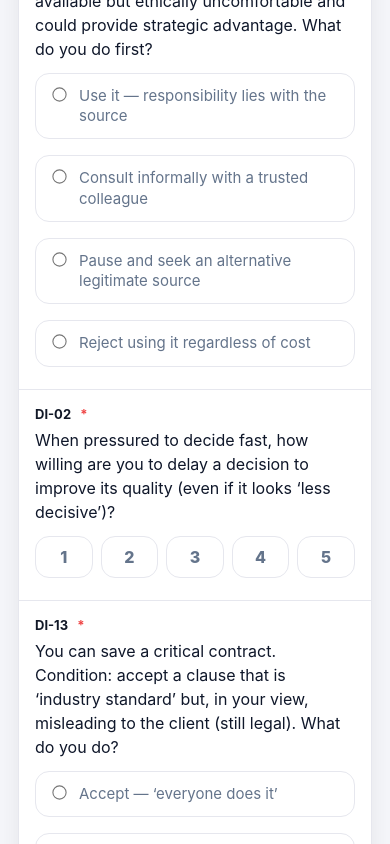
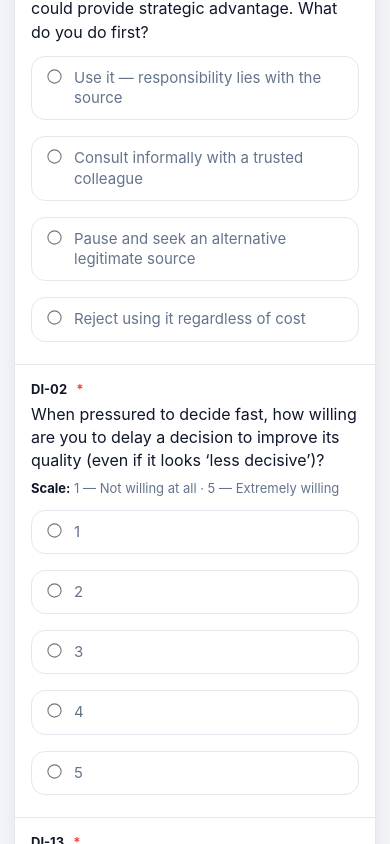
Before and after one commit to robertelprofesor-pixel/lrid-assessment-clean, a website: page index.html in a window 390 px wide. Shown: the part 660-1504 px from the top of the page. Drawn offline with Linux system fonts and the light colour scheme.

Commit message:
Update index.html

```diff
--- a/index.html
+++ b/index.html
@@ -27,14 +27,16 @@
     }
     a{color:var(--primary); text-decoration:none}
     a:hover{text-decoration:underline}
-    .wrap{max-width:980px; margin:0 auto; padding:28px 18px 80px;}
+
+    .wrap{max-width:980px; margin:0 auto; padding:22px 16px 80px;}
+
     .topbar{
       position:sticky; top:0; z-index:20;
       backdrop-filter:saturate(140%) blur(8px);
       background:rgba(246,247,251,.78);
       border-bottom:1px solid rgba(230,231,238,.7);
     }
-    .topbar-inner{max-width:980px; margin:0 auto; padding:14px 18px;}
+    .topbar-inner{max-width:980px; margin:0 auto; padding:12px 16px;}
     .titleRow{display:flex; gap:14px; align-items:flex-start; justify-content:space-between;}
     .brand{display:flex; gap:12px; align-items:center}
     .logo{
@@ -45,6 +47,7 @@
     }
     h1{font-size:22px; line-height:1.2; margin:0}
     .subtitle{margin:4px 0 0; color:var(--muted); font-size:14.5px}
+
     .pill{
       display:inline-flex; align-items:center; gap:8px;
       border:1px solid var(--border);
@@ -56,19 +59,22 @@
       white-space:nowrap;
     }
     .dot{width:8px; height:8px; border-radius:999px; background:var(--ok)}
+
     .card{
       background:var(--card);
       border:1px solid var(--border);
       border-radius:var(--radius);
       box-shadow:var(--shadow);
     }
-    .section{margin-top:18px}
+    .section{margin-top:16px}
     .cardPad{padding:18px}
+
     .grid2{display:grid; grid-template-columns:1fr 1fr; gap:14px}
     @media (max-width: 820px){ .grid2{grid-template-columns:1fr} }
 
     label{display:block; font-size:13px; color:var(--muted); margin:0 0 6px}
     .req{color:var(--danger); font-weight:700; margin-left:6px}
+
     input[type="text"], input[type="email"]{
       width:100%;
       height:44px;
@@ -85,16 +91,25 @@
     }
 
     .progressRow{display:flex; align-items:center; justify-content:space-between; gap:12px; margin-top:10px}
-    .progressText{font-size:13px; color:var(--muted)}
+    .progressText{font-size:13px; color:var(--muted); white-space:nowrap}
     .bar{height:10px; border-radius:999px; background:#eef2ff; border:1px solid var(--border); overflow:hidden; flex:1}
     .bar > div{height:100%; width:0%; background:linear-gradient(90deg, #2563eb, #60a5fa); border-radius:999px}
 
     .qCard{padding:16px; border-top:1px solid var(--border)}
     .qHead{display:flex; align-items:flex-start; justify-content:space-between; gap:12px}
     .qId{font-weight:700; font-size:13px; color:#111827}
-    .qText{margin:6px 0 0; font-size:17px; line-height:1.55}
-    .qMeta{margin-top:6px; font-size:13px; color:var(--muted)}
+    .qText{margin:6px 0 0; font-size:16px; line-height:1.45}
+
+    .scaleHint{
+      margin-top:8px;
+      font-size:13px;
+      color:var(--muted);
+      line-height:1.35;
+    }
+    .scaleHint strong{color:#0f172a; font-weight:700}
+
     .options{display:grid; gap:10px; margin-top:12px}
+
     .opt{
       display:flex; gap:10px; align-items:flex-start;
       border:1px solid var(--border);
@@ -105,7 +120,7 @@
     .opt:hover{border-color:rgba(37,99,235,.35)}
     .opt input{margin-top:2px; transform:scale(1.1)}
     .opt .optText{font-size:15px; line-height:1.35}
-    .hint{font-size:13px; color:var(--muted); margin-top:10px}
+
     .actions{
       display:flex; gap:12px; justify-content:flex-end; align-items:center;
       padding:16px; border-top:1px solid var(--border);
@@ -130,6 +145,8 @@
       color:#fff;
     }
     .btnPrimary:hover{background:var(--primary2)}
+    .btn:disabled{opacity:.65; cursor:not-allowed}
+
     .errorBox{
       margin-top:14px;
       border:1px solid rgba(239,68,68,.35);
@@ -141,6 +158,7 @@
       display:none;
       white-space:pre-wrap;
     }
+
     .footerNote{
       padding:12px 18px 0;
       color:var(--muted);
@@ -148,54 +166,20 @@
       line-height:1.45;
     }
 
-    /* ===== Likert (scale 1–5) readability ===== */
-    .scaleWrap{ margin-top:12px; }
-    .scaleAnchors{
-      display:flex;
-      justify-content:space-between;
-      gap:12px;
-      margin:6px 0 10px;
-      font-size:13px;
-      line-height:1.35;
-      color:var(--muted);
-    }
-    .scaleRow{
-      display:grid;
-      grid-template-columns: repeat(5, minmax(56px, 1fr));
-      gap:10px;
-      align-items:stretch;
-    }
-    .scaleItem{ position:relative; }
-    .scaleItem input{
-      position:absolute;
-      opacity:0;
-      pointer-events:none;
-    }
-    .scalePill{
-      border:1px solid var(--border);
-      border-radius:14px;
-      padding:12px 0;
-      text-align:center;
-      font-weight:800;
-      font-size:18px;
-      background:#fff;
-      cursor:pointer;
-      user-select:none;
-      transition: transform .04s ease, border-color .12s ease, box-shadow .12s ease;
-    }
-    .scalePill:hover{
-      transform: translateY(-1px);
-      box-shadow:0 6px 16px rgba(17,24,39,.08);
-      border-color:rgba(37,99,235,.35);
-    }
-    .scaleItem input:checked + .scalePill{
-      border-color:rgba(37,99,235,.85);
-      box-shadow:0 0 0 4px rgba(37,99,235,.15);
-    }
-    @media (max-width: 720px){
-      .scaleRow{ grid-template-columns: repeat(5, minmax(44px, 1fr)); gap:8px; }
-      .scalePill{ font-size:16px; padding:10px 0; }
-      .qText{ font-size:16px; line-height:1.5; }
+    /* Mobile tuning */
+    @media (max-width: 520px){
+      .topbar-inner{padding:12px 14px;}
+      .wrap{padding:18px 14px 72px;}
+      h1{font-size:20px;}
+      .subtitle{font-size:13.5px;}
+      .pill{padding:7px 10px; font-size:12.5px;}
+      .progressRow{flex-direction:column; align-items:stretch; gap:8px;}
+      .progressText{white-space:normal;}
+      .qText{font-size:16px;}
+      .opt{padding:11px 11px;}
+      .opt .optText{font-size:15px;}
+      .actions{flex-direction:column-reverse; align-items:stretch;}
+      .btn{width:100%;}
     }
   </style>
 </head>
@@ -310,7 +294,7 @@
     if(Array.isArray(cfg)) return cfg;
     if(cfg && Array.isArray(cfg.questions)) return cfg.questions;
 
-    // dimension-based: { meta, dimensions:[{id,name,questions:[...]}] }
+    // Dimension-based: { meta, dimensions:[{id,name,questions:[...]}] }
     if(cfg && Array.isArray(cfg.dimensions)){
       const out = [];
       for(const d of cfg.dimensions){
@@ -326,6 +310,28 @@
       return out;
     }
     return [];
+  }
+
+  // -----------------------------
+  // Scale anchors (per-question overrides)
+  // -----------------------------
+  const SCALE_ANCHOR_OVERRIDES = {
+    "DI-02": { min: "Not willing at all", max: "Extremely willing" },
+    "MA-06": { min: "Never", max: "Very often" }
+    // RP-04 is already self-describing in question text; no override needed.
+  };
+
+  function getScaleAnchors(q){
+    const qid = q.id || q.question_id || "";
+    if(SCALE_ANCHOR_OVERRIDES[qid]) return SCALE_ANCHOR_OVERRIDES[qid];
+
+    // If question text already includes anchors like "(1 = ...; 5 = ...)" or "(1 = ...; 5 = ...)"
+    // we do not add another line to avoid duplication.
+    const t = String(q.text || "");
+    const hasAnchors = /\b1\s*=\s*.+\b5\s*=\s*/i.test(t) || /\b1\s*=\s*.+\b5\s*=\s*/i.test(t);
+    if(hasAnchors) return null;
+
+    return null;
   }
 
   // -----------------------------
@@ -389,67 +395,6 @@
     updateProgress();
   }
 
-  function extractAnchorsFromText(text){
-    // (1 = calm mobilization; 5 = irritation / short fuse)
-    const m = String(text || "").match(/\(\s*1\s*=\s*([^;]+)\s*;\s*5\s*=\s*([^)]+)\)/i);
-    if(!m) return null;
-    return { left: m[1].trim(), right: m[2].trim() };
-  }
-
-  function stripAnchorsFromText(text){
-    return String(text || "").replace(/\s*\(\s*1\s*=\s*[^;]+\s*;\s*5\s*=\s*[^)]+\)\s*/i, "").trim();
-  }
-
-  function renderScaleLikert(q){
-    const qId = q.id || q.question_id;
-    const min = (q.scale?.min ?? 1);
-    const max = (q.scale?.max ?? 5);
-
-    const wrap = document.createElement("div");
-    wrap.className = "scaleWrap";
-
-    const anchors = q.anchors || extractAnchorsFromText(q.text);
-
-    if(anchors){
-      const a = document.createElement("div");
-      a.className = "scaleAnchors";
-      a.innerHTML = `<span><strong>1</strong> — ${escapeHtml(anchors.left)}</span>
-                     <span><strong>5</strong> — ${escapeHtml(anchors.right)}</span>`;
-      wrap.appendChild(a);
-    }
-
-    const row = document.createElement("div");
-    row.className = "scaleRow";
-
-    for(let v=min; v<=max; v++){
-      const item = document.createElement("label");
-      item.className = "scaleItem";
-
-      const input = document.createElement("input");
-      input.type = "radio";
-      input.name = qId;
-      input.value = String(v);
-      input.checked = (state.answers[qId] === String(v));
-
-      input.addEventListener("change", () => {
-        state.answers[qId] = String(v);
-        saveDraft();
-        updateProgress();
-      });
-
-      const pill = document.createElement("div");
-      pill.className = "scalePill";
-      pill.textContent = String(v);
-
-      item.appendChild(input);
-      item.appendChild(pill);
-      row.appendChild(item);
-    }
-
-    wrap.appendChild(row);
-    return wrap;
-  }
-
   function renderQuestion(q){
     const qId = q.id || q.question_id;
     const required = isRequired(q);
@@ -457,38 +402,49 @@
     const wrap = document.createElement("div");
     wrap.className = "qCard";
 
-    // Title
+    // Head
     const head = document.createElement("div");
     head.className = "qHead";
-
-    const questionText = (q.type === "scale")
-      ? stripAnchorsFromText(q.text || q.label || "")
-      : (q.text || q.label || "");
-
     head.innerHTML = `
       <div style="flex:1">
         <div class="qId">${escapeHtml(qId || "Q")}${required ? ' <span class="req">*</span>' : ""}</div>
-        <div class="qText">${escapeHtml(questionText)}</div>
+        <div class="qText">${escapeHtml(q.text || q.label || "")}</div>
       </div>
     `;
     wrap.appendChild(head);
 
-    // SCALE / OPTIONS
+    // Scale hint (only for scale questions that need anchors)
     if(q.type === "scale"){
-      wrap.appendChild(renderScaleLikert(q));
-      return wrap;
+      const anchors = getScaleAnchors(q);
+      if(anchors && (anchors.min || anchors.max)){
+        const hint = document.createElement("div");
+        hint.className = "scaleHint";
+        hint.innerHTML = `<strong>Scale:</strong> 1 — ${escapeHtml(anchors.min)} · 5 — ${escapeHtml(anchors.max)}`;
+        wrap.appendChild(hint);
+      }
     }
 
+    // Options
     const opts = document.createElement("div");
     opts.className = "options";
 
+    if(q.type === "scale"){
+      const min = (q.scale && Number.isFinite(q.scale.min)) ? q.scale.min : 1;
+      const max = (q.scale && Number.isFinite(q.scale.max)) ? q.scale.max : 5;
+
+      for(let v = min; v <= max; v++){
+        opts.appendChild(optionRadio(qId, String(v), String(v)));
+      }
+    } else {
       const options = Array.isArray(q.options) ? q.options : [];
       let idx = 0;
       for(const o of options){
         idx++;
         const label = o.label ?? o.text ?? ("Option " + idx);
+        // store score if provided, else store label
         const value = (o.score !== undefined && o.score !== null) ? String(o.score) : String(label);
         opts.appendChild(optionRadio(qId, value, label));
+      }
     }
 
     wrap.appendChild(opts);
@@ -685,6 +641,7 @@
       setCfg(true, "Config: loaded");
       render();
       updateProgress();
+
     }catch(e){
       setCfg(false, "Config: failed");
       showTopError("Config load failed: " + (e?.message || String(e)));
```
Lines whose indentation alone changed are shown as unchanged.
